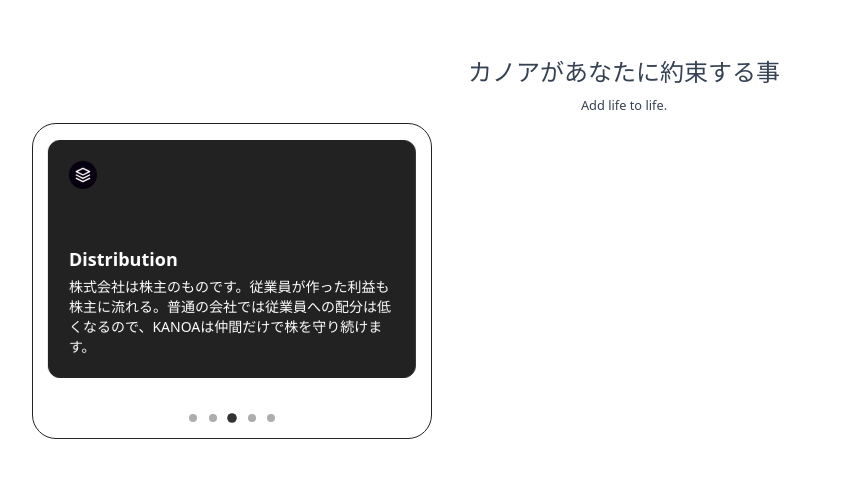
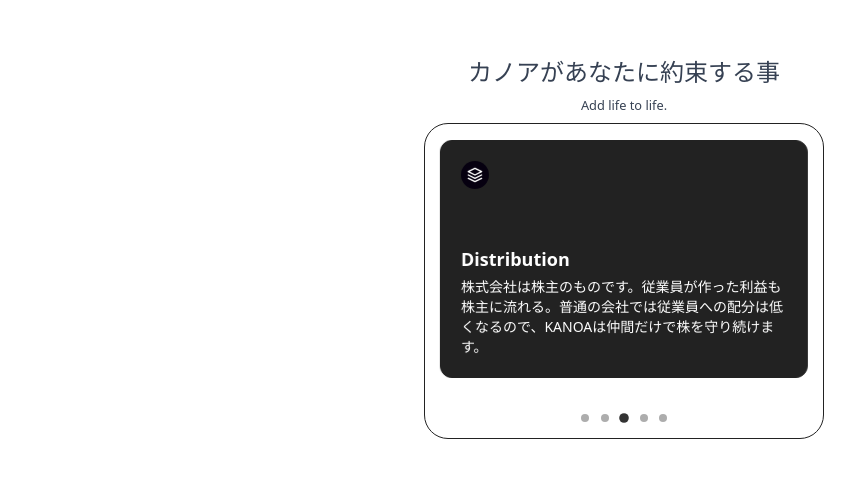
Before and after one commit to programermakoto/KANOAGROUP, a Next.js app: page /recruitment in a window 1280 px wide. Shown: the part 1061-1538 px from the top of the page, without its empty margins (16-871 px from the left). Built offline with nearby package versions, Linux system fonts and the light colour scheme.

Commit message:
SP-edit-1124-3

```diff
--- a/app/recruitment/components/Carousel.tsx
+++ b/app/recruitment/components/Carousel.tsx
@@ -186,7 +186,7 @@
   return (
     <div
       ref={containerRef}
-      className={`relative overflow-hidden p-4 ${round ? "rounded-full border border-white" : "rounded-[24px] border border-[#222]"}`}
+      className={`relative overflow-hidden mx-auto p-4 ${round ? "rounded-full border border-white" : "rounded-[24px] border border-[#222]"}`}
       style={{ width: `${baseWidth}px`, ...(round && { height: `${baseWidth}px` }) }}
     >
       <motion.div
```
